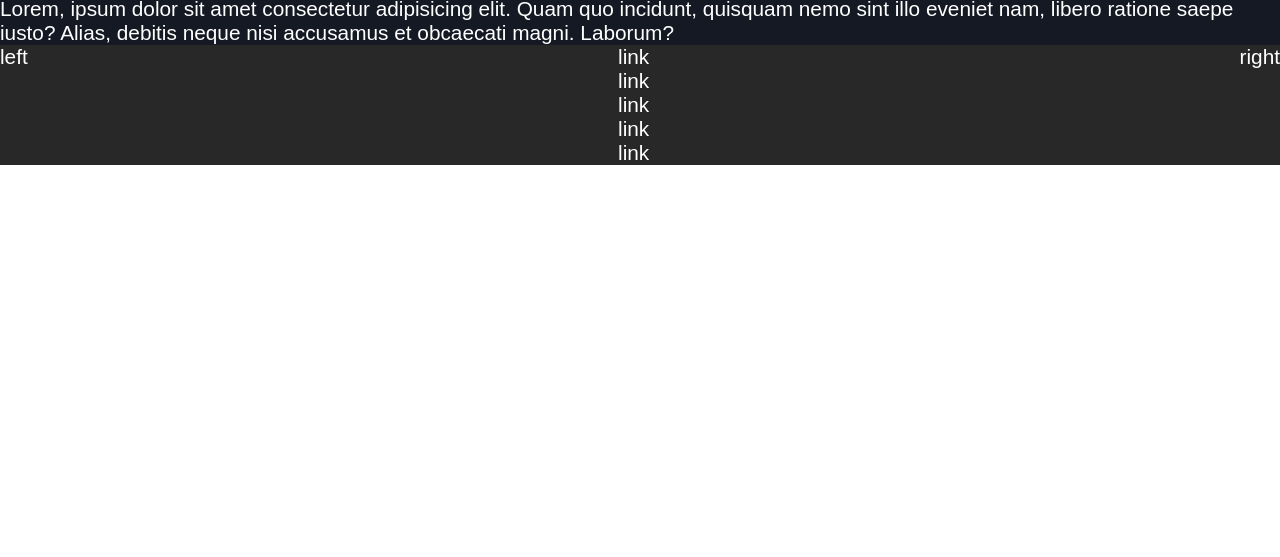
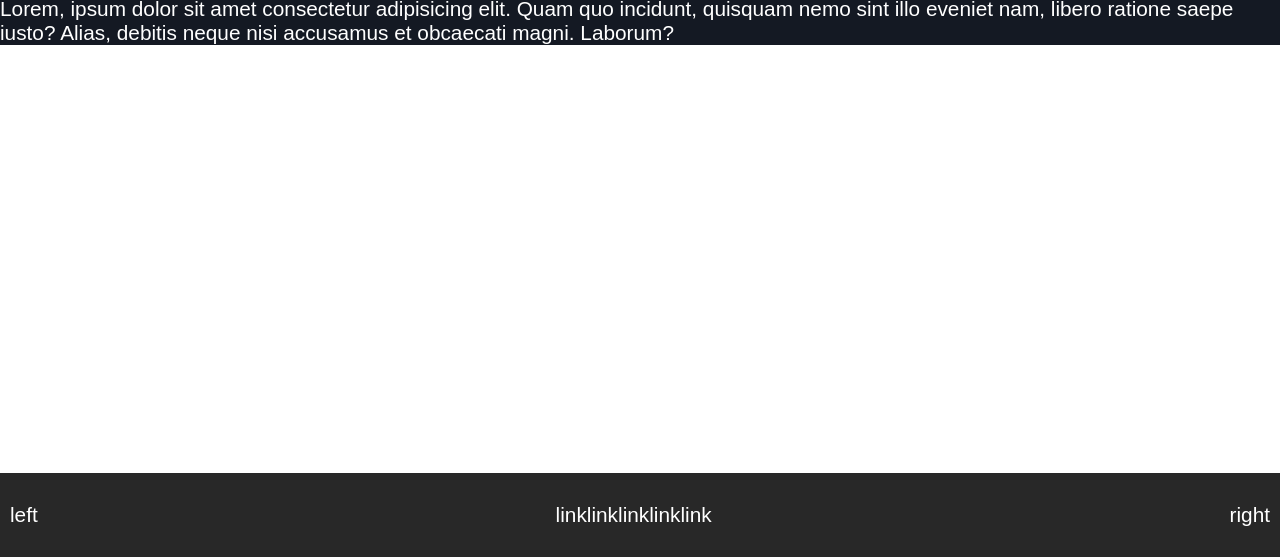
Before and after one commit to AntoCic/html-css-viewport, a plain HTML site: page index.html in a window 1280 px wide. Shown: the part 243-800 px from the top of the page. Drawn offline with Linux system fonts and the light colour scheme.

Commit message:
ADDED style footer

```diff
--- a/index.html
+++ b/index.html
@@ -41,7 +41,7 @@
     <footer>
         <div class="flex-wrap justify-between">
             <a href="#">left</a>
-            <ul>
+            <ul class="flex-wrap">
                 <li>link</li>
                 <li>link</li>
                 <li>link</li>
--- a/style/style.css
+++ b/style/style.css
@@ -81,6 +81,7 @@ body{
   font-family:Arial, Helvetica, sans-serif;
   color: white;
   font-size: 1.3em;
+  height: 100vh;
 }
 body a{
   color: white;
@@ -88,7 +89,7 @@ body a{
 /* header */
 header{
   background-color: #00000050;
-  position: absolute;
+  position: fixed;
   width: 100%;
   padding: 30px 10px;
 }
@@ -109,9 +110,11 @@ main{
 /* footer */
 footer{
   background-color: #282828;
+  position: fixed;
+  width: 100%;
+  bottom: 0;
+  padding: 30px 10px;
 }
-
-
 /* -- DEBUG -- */
 .debug .container {
   border: 1px dotted rgba(250, 0, 0, 0.3);
```
